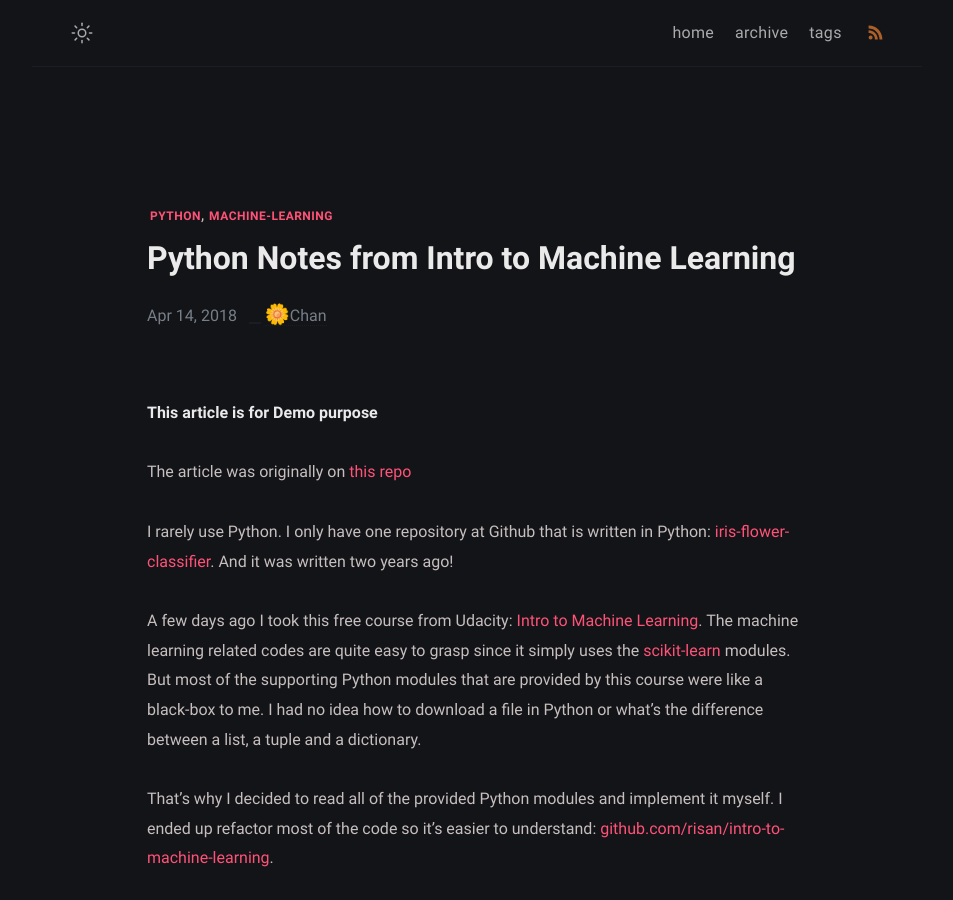
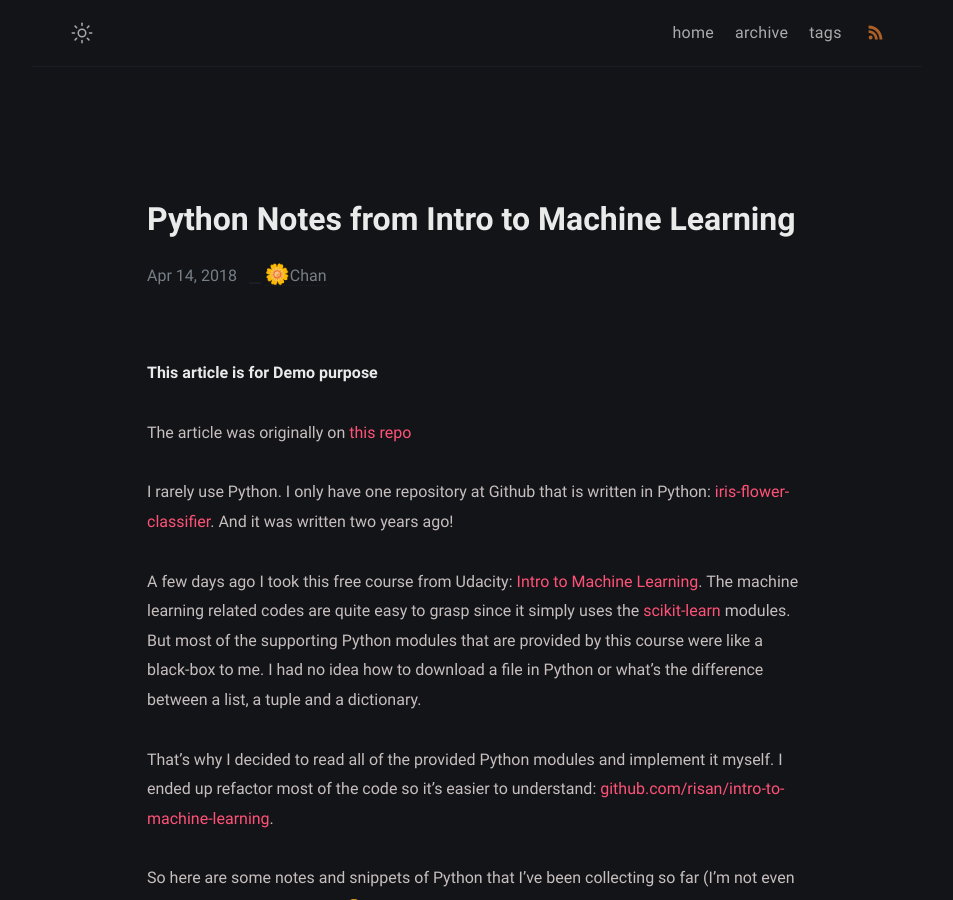
Before and after one commit to iwdstry/yeieje, a Jekyll site: the page built from _posts/python-notes-from-Intro-to-machine-learning/2018-04-14-python-notes-from-Intro-to-machine-learning.md, in a window 1280 px wide and 900 px high. Shown: the whole window, without its empty margins (163-1116 px from the left). Built offline with Jekyll 4.4.1, drawn with Linux system fonts in a browser that asks for light colours; comment, search, counter and statistics services are not loaded.

Commit message:
Create 2018-04-14-python-notes-from-Intro-to-machine-learning.md

```diff
--- a/_posts/python-notes-from-Intro-to-machine-learning/2018-04-14-python-notes-from-Intro-to-machine-learning.md
+++ b/_posts/python-notes-from-Intro-to-machine-learning/2018-04-14-python-notes-from-Intro-to-machine-learning.md
@@ -1,7 +1,6 @@
 ---
 title: Python Notes from Intro to Machine Learning
 date: 2018-04-14 10:00:00 +07:00
-tags: [python, machine-learning]
 description: Notes and code snippets of Python that I've been collecting so far throughout the "Intro to Machine Learning" course.
 ---
 
```
